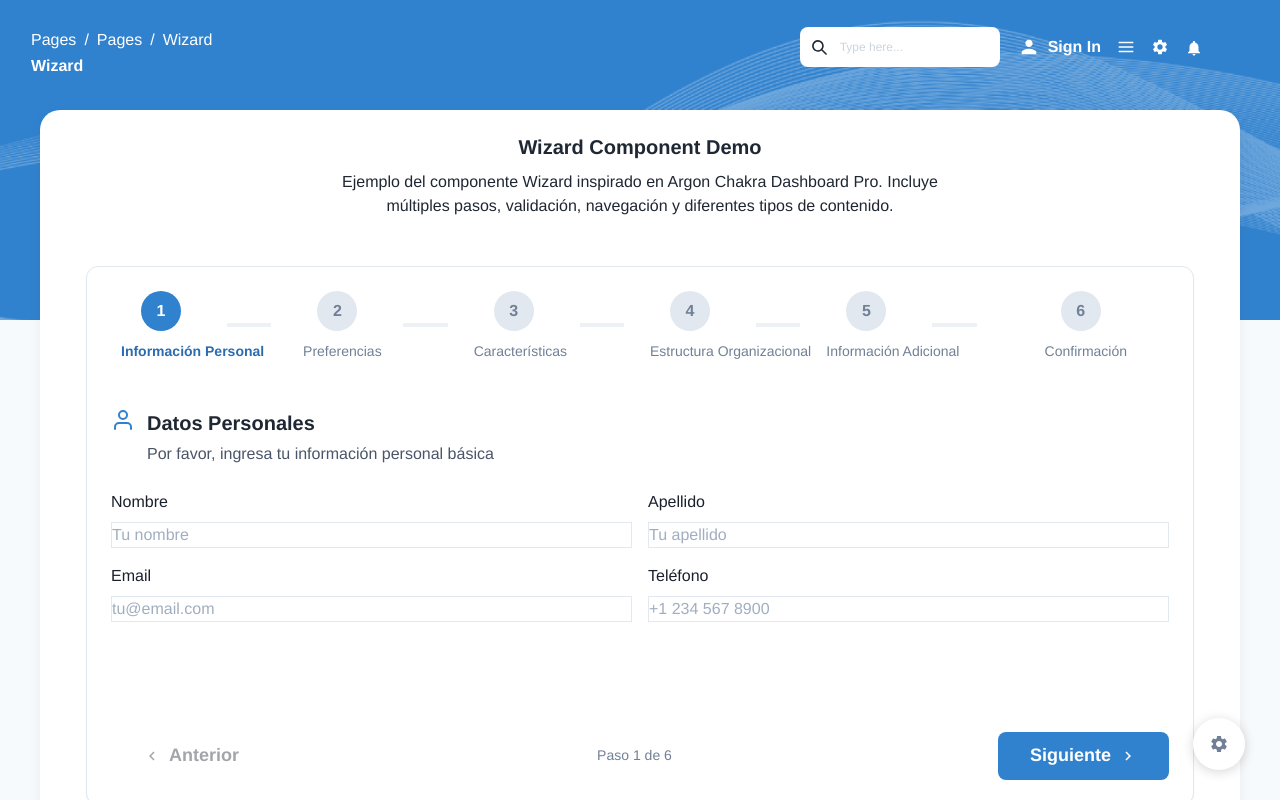
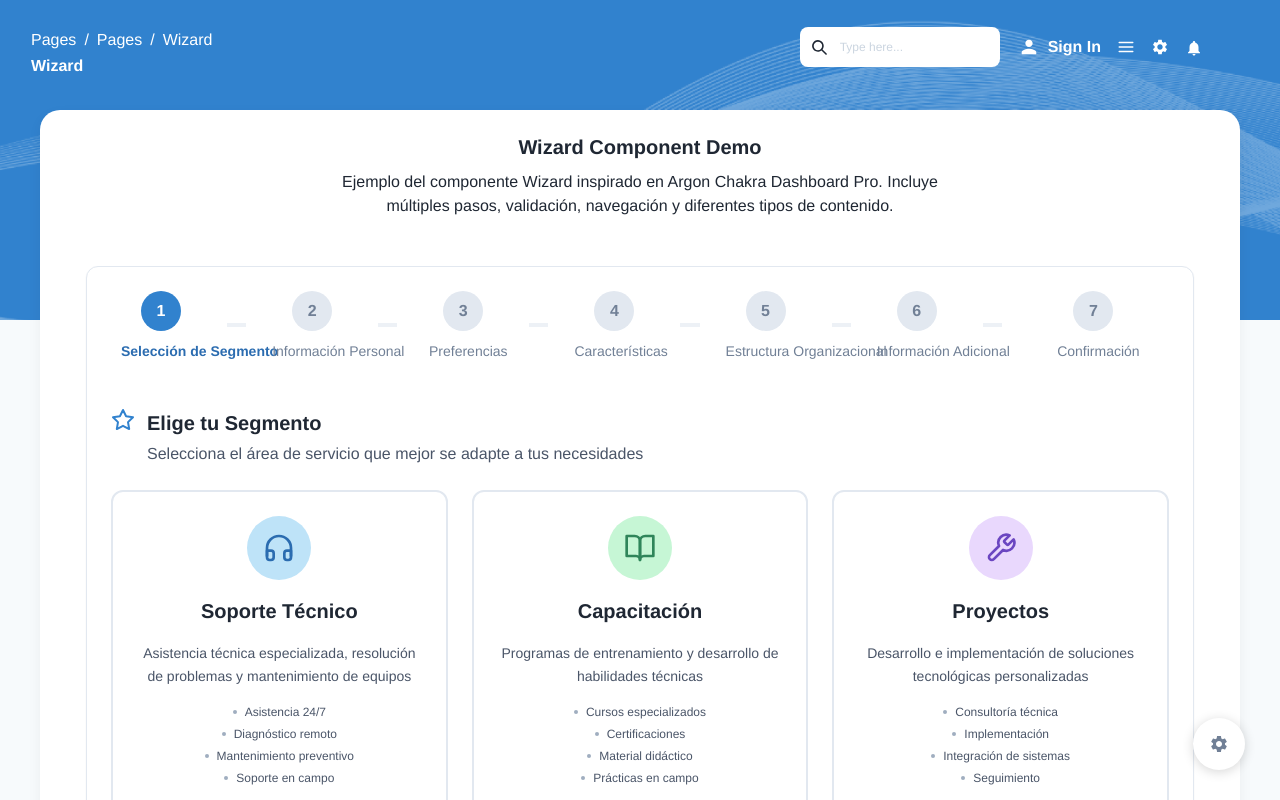
Before and after one commit to grupotecun-citec-wbeto/portal-tectrack-vite, a React (Vite) app: page /admin/wizard in a window 1280 px wide. Shown: the top 800 px of the page. Built offline with nearby package versions, Linux system fonts and the light colour scheme.

Commit message:
feat: add faature segmentos

```diff
--- a/src/features/tsnocheck/dashboard/views/Dashboard/WizardExample.jsx
+++ b/src/features/tsnocheck/dashboard/views/Dashboard/WizardExample.jsx
@@ -21,7 +21,7 @@ import {
   SimpleGrid,
   useToast,
 } from '@chakra-ui/react';
-import { FiUser, FiSettings, FiCheck, FiMail, FiShield, FiBell, FiMoon, FiZap, FiGlobe, FiLock, FiGitBranch } from 'react-icons/fi';
+import { FiUser, FiSettings, FiCheck, FiMail, FiShield, FiBell, FiMoon, FiZap, FiGlobe, FiLock, FiGitBranch, FiHeadphones, FiBookOpen, FiTool, FiStar } from 'react-icons/fi';
 import Card from '@dashboard/components/Card/Card';
 import CardHeader from '@dashboard/components/Card/CardHeader';
 import CardBody from '@dashboard/components/Card/CardBody';
@@ -34,18 +34,21 @@ function WizardExample() {
 
   // Form data state
   const [formData, setFormData] = useState({
-    // Step 1: Personal Info
+    // Step 1: Segment Selection
+    selectedSegment: '',
+
+    // Step 2: Personal Info (moved from step 1)
     firstName: '',
     lastName: '',
     email: '',
     phone: '',
 
-    // Step 2: Preferences
+    // Step 3: Preferences
     notifications: false,
     theme: 'light',
     language: 'es',
 
-    // Step 3: Features Selection (Checkboxes with Icons)
+    // Step 4: Features Selection (Checkboxes with Icons)
     features: {
       security: false,
       notifications: false,
@@ -55,14 +58,42 @@ function WizardExample() {
       privacy: false,
     },
 
-    // Step 4: Tree Selection
+    // Step 5: Tree Selection
     selectedTreeItems: [],
 
-    // Step 5: Additional Info
+    // Step 6: Additional Info
     bio: '',
     company: '',
     role: '',
   });
+
+  // Definición de segmentos disponibles
+  const segments = [
+    {
+      id: 'soporte',
+      title: 'Soporte Técnico',
+      description: 'Asistencia técnica especializada, resolución de problemas y mantenimiento de equipos',
+      icon: FiHeadphones,
+      color: 'blue',
+      features: ['Asistencia 24/7', 'Diagnóstico remoto', 'Mantenimiento preventivo', 'Soporte en campo']
+    },
+    {
+      id: 'capacitacion',
+      title: 'Capacitación',
+      description: 'Programas de entrenamiento y desarrollo de habilidades técnicas',
+      icon: FiBookOpen,
+      color: 'green',
+      features: ['Cursos especializados', 'Certificaciones', 'Material didáctico', 'Prácticas en campo']
+    },
+    {
+      id: 'proyectos',
+      title: 'Proyectos',
+      description: 'Desarrollo e implementación de soluciones tecnológicas personalizadas',
+      icon: FiTool,
+      color: 'purple',
+      features: ['Consultoría técnica', 'Implementación', 'Integración de sistemas', 'Seguimiento']
+    }
+  ];
 
   // Datos de ejemplo para el árbol (simulando una estructura recursiva de la base de datos)
   const treeData = [
@@ -2099,6 +2130,131 @@ function WizardExample() {
   const wizardSteps = [
     {
       id: 0,
+      title: 'Selección de Segmento',
+      content: (
+        <WizardStepContent
+          title="Elige tu Segmento"
+          description="Selecciona el área de servicio que mejor se adapte a tus necesidades"
+          icon={FiStar}
+        >
+          <VStack spacing={6} align="stretch">
+            <SimpleGrid
+              columns={{ base: 1, md: 3 }}
+              spacing={6}
+            >
+              {segments.map((segment) => {
+                const isSelected = formData.selectedSegment === segment.id;
+                return (
+                  <Box
+                    key={segment.id}
+                    p={6}
+                    borderWidth="2px"
+                    borderColor={isSelected ? `${segment.color}.500` : 'gray.200'}
+                    borderRadius="xl"
+                    cursor="pointer"
+                    transition="all 0.3s"
+                    bg={isSelected ? `${segment.color}.50` : 'white'}
+                    _hover={{
+                      borderColor: `${segment.color}.400`,
+                      transform: 'translateY(-2px)',
+                      boxShadow: 'lg'
+                    }}
+                    _dark={{
+                      bg: isSelected ? `${segment.color}.900` : 'gray.800',
+                      borderColor: isSelected ? `${segment.color}.400` : 'gray.600'
+                    }}
+                    onClick={() => updateFormData('selectedSegment', segment.id)}
+                    position="relative"
+                  >
+                    {/* Indicador de selección */}
+                    {isSelected && (
+                      <Box
+                        position="absolute"
+                        top={3}
+                        right={3}
+                        bg={`${segment.color}.500`}
+                        color="white"
+                        borderRadius="full"
+                        p={1}
+                      >
+                        <FiCheck size={12} />
+                      </Box>
+                    )}
+
+                    {/* Icono */}
+                    <VStack spacing={4} align="center" textAlign="center">
+                      <Box
+                        p={4}
+                        borderRadius="full"
+                        bg={`${segment.color}.100`}
+                        color={`${segment.color}.600`}
+                        _dark={{
+                          bg: `${segment.color}.800`,
+                          color: `${segment.color}.200`
+                        }}
+                      >
+                        <segment.icon size={32} />
+                      </Box>
+
+                      {/* Título */}
+                      <Text
+                        fontSize="xl"
+                        fontWeight="bold"
+                        color={isSelected ? `${segment.color}.700` : 'gray.700'}
+                        _dark={{
+                          color: isSelected ? `${segment.color}.200` : 'white'
+                        }}
+                      >
+                        {segment.title}
+                      </Text>
+
+                      {/* Descripción */}
+                      <Text
+                        fontSize="sm"
+                        color="gray.600"
+                        _dark={{ color: 'gray.400' }}
+                        lineHeight="tall"
+                      >
+                        {segment.description}
+                      </Text>
+
+                      {/* Características */}
+                      <VStack spacing={1} align="stretch" w="100%">
+                        {segment.features.map((feature, index) => (
+                          <HStack key={index} spacing={2} justify="center">
+                            <Box w={1} h={1} bg="gray.400" borderRadius="full" />
+                            <Text fontSize="xs" color="gray.600" _dark={{ color: 'gray.400' }}>
+                              {feature}
+                            </Text>
+                          </HStack>
+                        ))}
+                      </VStack>
+                    </VStack>
+                  </Box>
+                );
+              })}
+            </SimpleGrid>
+
+            {/* Información adicional */}
+            {formData.selectedSegment && (
+              <Alert status="info" borderRadius="md">
+                <AlertIcon />
+                <Box>
+                  <Text fontWeight="semibold">
+                    Has seleccionado: {segments.find(s => s.id === formData.selectedSegment)?.title}
+                  </Text>
+                  <Text fontSize="sm">
+                    Continuaremos con la configuración específica para este segmento.
+                  </Text>
+                </Box>
+              </Alert>
+            )}
+          </VStack>
+        </WizardStepContent>
+      ),
+    },
+    {
+      id: 1,
       title: 'Información Personal',
       content: (
         <WizardStepContent
@@ -2160,7 +2316,7 @@ function WizardExample() {
       ),
     },
     {
-      id: 1,
+      id: 2,
       title: 'Preferencias',
       content: (
         <WizardStepContent
@@ -2213,7 +2369,7 @@ function WizardExample() {
       ),
     },
     {
-      id: 2,
+      id: 3,
       title: 'Características',
       content: (
         <WizardStepContent
@@ -2289,7 +2445,7 @@ function WizardExample() {
       ),
     },
     {
-      id: 3,
+      id: 4,
       title: 'Estructura Organizacional',
       content: (
         <WizardStepContent
@@ -2314,7 +2470,7 @@ function WizardExample() {
       ),
     },
     {
-      id: 4,
+      id: 5,
       title: 'Información Adicional',
       content: (
         <WizardStepContent
@@ -2369,7 +2525,7 @@ function WizardExample() {
       ),
     },
     {
-      id: 5,
+      id: 6,
       title: 'Confirmación',
       content: (
         <WizardStepContent
@@ -2389,6 +2545,31 @@ function WizardExample() {
               columns={{ base: 1, lg: 2 }}
               spacing={4}
             >
+              <Box
+                p={{ base: 3, md: 4 }}
+                borderWidth="1px"
+                borderRadius="md"
+                bg={useColorModeValue('gray.50', 'gray.700')}
+              >
+                <Text fontWeight="bold" mb={2} fontSize={{ base: "sm", md: "md" }}>
+                  Segmento Seleccionado:
+                </Text>
+                <VStack align="start" spacing={1} fontSize={{ base: "sm", md: "md" }}>
+                  {formData.selectedSegment ? (
+                    <>
+                      <Text fontWeight="semibold" color={`${segments.find(s => s.id === formData.selectedSegment)?.color}.600`}>
+                        {segments.find(s => s.id === formData.selectedSegment)?.title}
+                      </Text>
+                      <Text fontSize="sm" color="gray.600">
+                        {segments.find(s => s.id === formData.selectedSegment)?.description}
+                      </Text>
+                    </>
+                  ) : (
+                    <Text color="red.500">No seleccionado</Text>
+                  )}
+                </VStack>
+              </Box>
+
               <Box
                 p={{ base: 3, md: 4 }}
                 borderWidth="1px"
```
